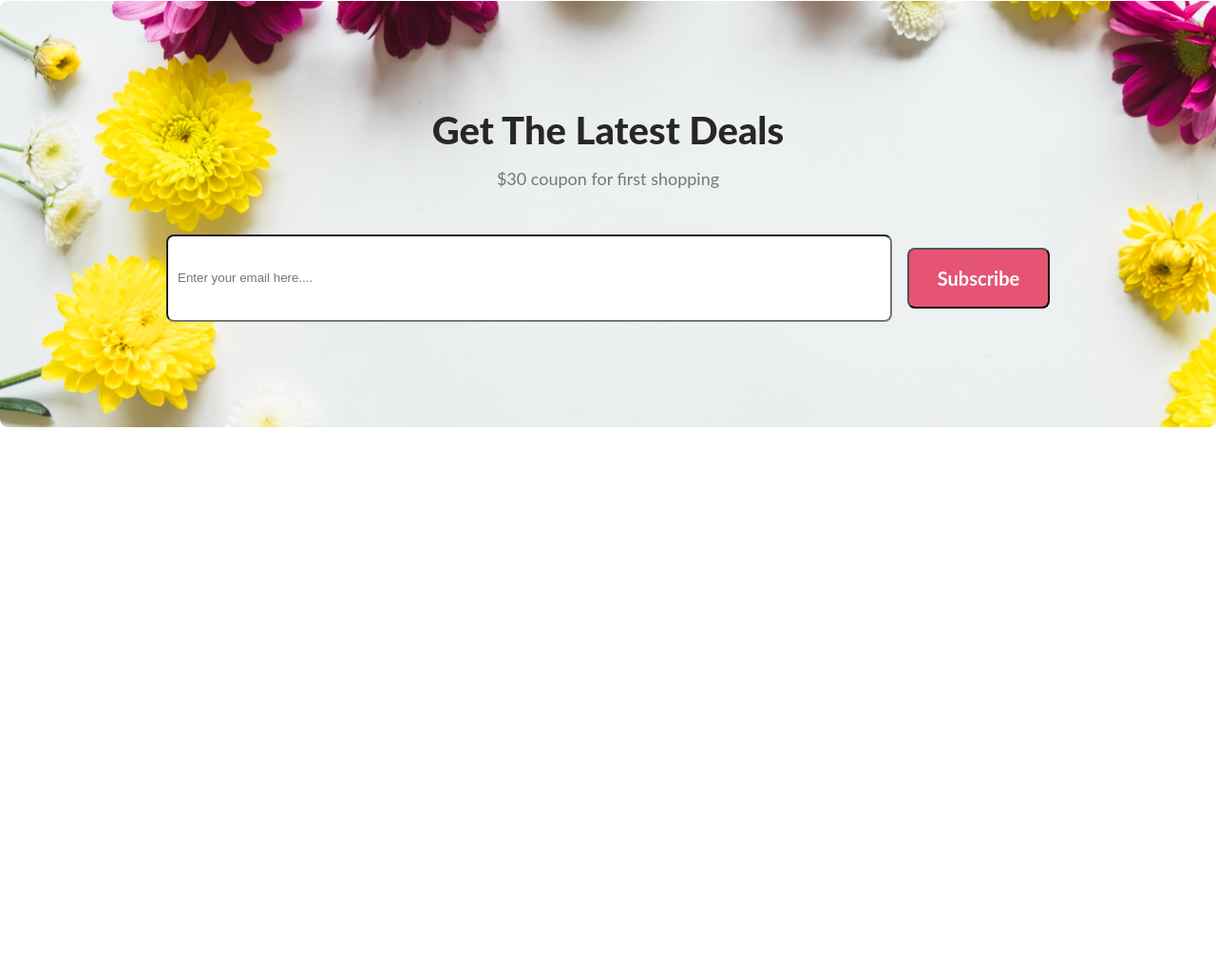
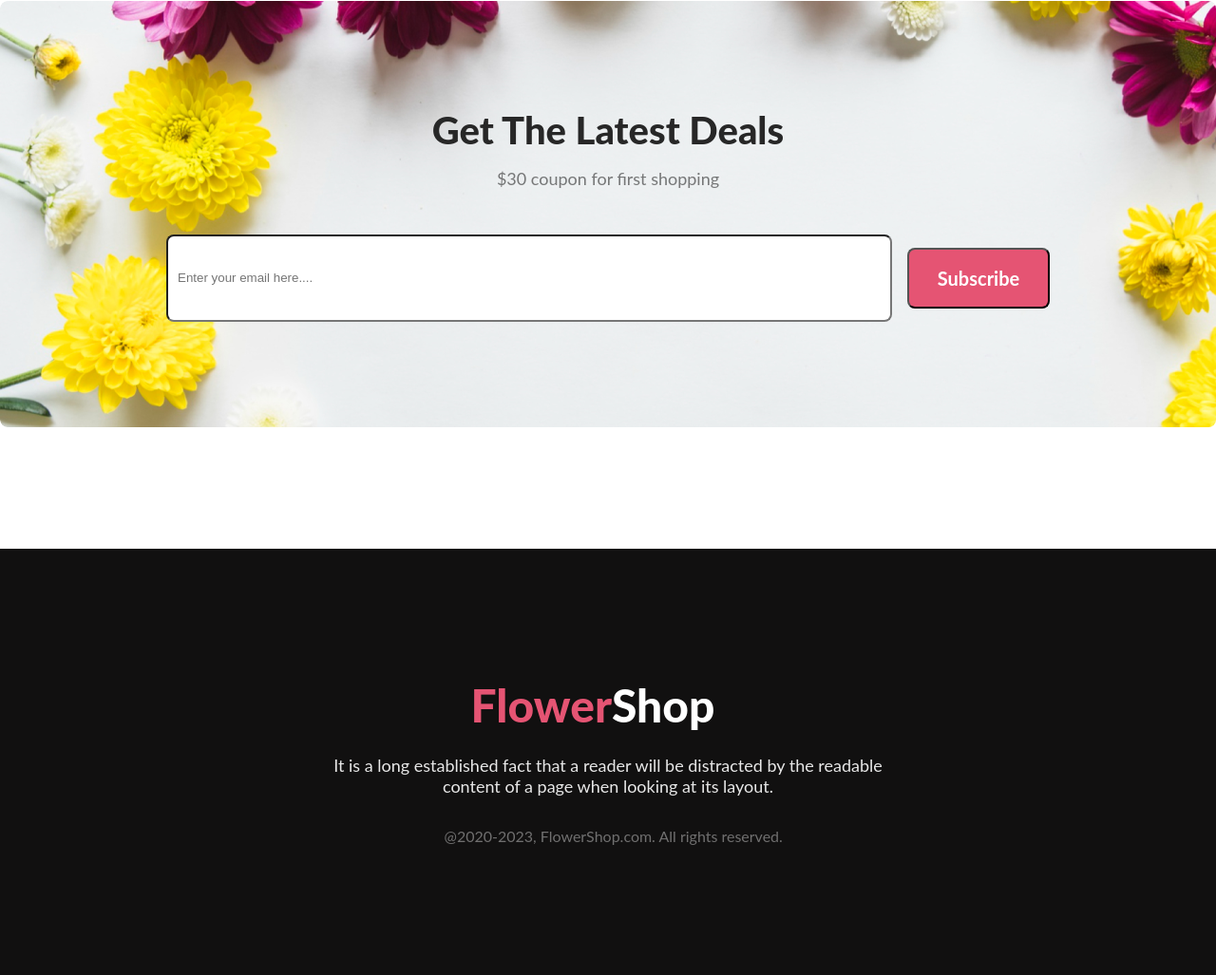
Before and after one commit to jakirhasanrony/assignment-01, a plain HTML site: page index.html in a window 1280 px wide. Shown: the part 4786-5813 px from the top of the page at 95% size. Before the commit the page ends 5364 px from the top, so only its background shows below. Drawn offline with Linux system fonts and the light colour scheme.

Commit message:
footer part added

```diff
--- a/index.html
+++ b/index.html
@@ -132,6 +132,14 @@
         </div>
     </main>
     <footer>
+        <div class="footer-container">
+            <div class="footer-details">
+                <h3 class="footer-title">Flower<span id="footer-shop">Shop</span></h3>
+                <p class="footer-desc">It is a long established fact that a reader will be distracted by the readable content of a page when looking at its layout.</p>
+                <small class="footer-small-text">@2020-2023, FlowerShop.com. All rights reserved.</small>
+            </div>
+
+        </div>
 
     </footer>
 </body>
--- a/styles/styles.css
+++ b/styles/styles.css
@@ -390,3 +390,48 @@
     margin-left: 16px;
 
 }
+
+
+/* footer-part */
+.footer-container {
+    height: 449px;
+    width: 100vw;
+    background-color: #111010;
+    display: flex;
+    justify-content: center;
+    align-items: center;
+}
+
+.footer-title {
+    color: #E55473;
+    font-family: Lato;
+    font-size: 48px;
+    font-weight: 800;
+    margin-bottom: 24px;
+    position: relative;
+    left: 168px;
+}
+
+#footer-shop {
+    color: white;
+}
+
+.footer-desc {
+    width: 625px;
+    color: rgba(255, 255, 255, 0.90);
+    text-align: center;
+    font-family: Lato;
+    font-size: 18px;
+    font-weight: 400;
+    margin-bottom: 32px;
+}
+
+.footer-small-text {
+    color: rgba(255, 255, 255, 0.40);
+    text-align: center;
+    font-family: Lato;
+    font-size: 16px;
+    font-weight: 400;
+    position: relative;
+    left: 140px;
+}
```
